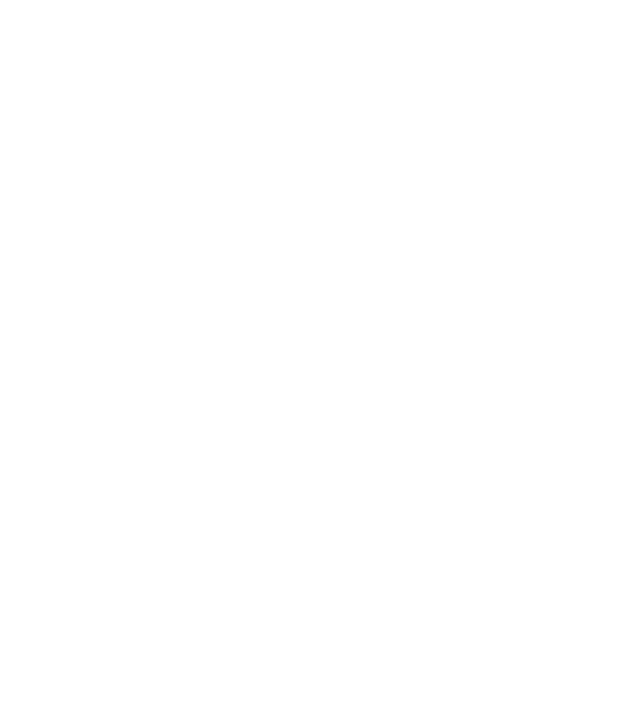
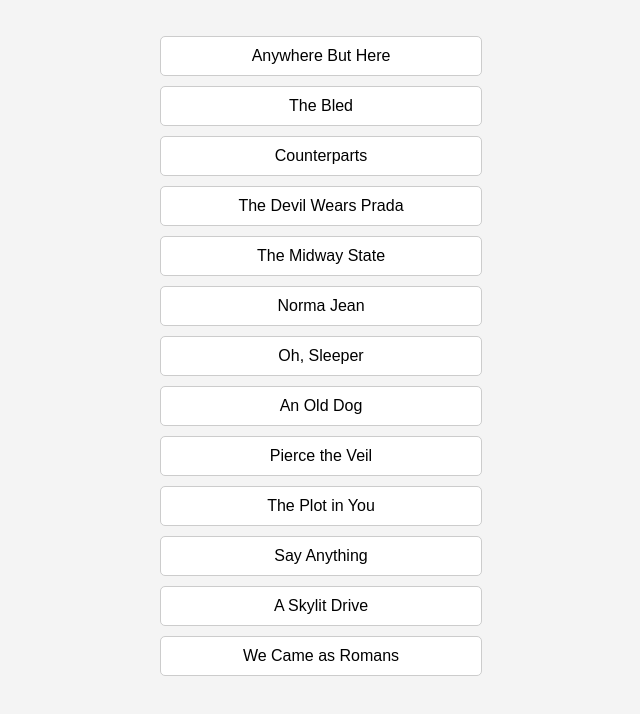
Before and after one commit to acciojob/sorting-articles-Deepanshu9643, a website: page main.html in a window 1280 px wide. Shown: the whole page, without its empty margins (319-959 px from the left). Drawn offline with Linux system fonts and the light colour scheme.

Commit message:
created a submission

```diff
--- a/main.html
+++ b/main.html
@@ -8,6 +8,9 @@
 
 <body>
 	<!-- the entire body must be written by student -->
+
+ <ul id="band"></ul>
+
     <script type="text/javascript" src="./script.js">
 </script>
 
--- a/script.js
+++ b/script.js
@@ -1 +1,34 @@
 //your JS code here. If required.
+const bands = [
+    'The Plot in You',
+    'The Devil Wears Prada',
+    'Pierce the Veil',
+    'Norma Jean',
+    'The Bled',
+    'Say Anything',
+    'The Midway State',
+    'We Came as Romans',
+    'Counterparts',
+    'Oh, Sleeper',
+    'A Skylit Drive',
+    'Anywhere But Here',
+    'An Old Dog'
+];
+
+// Function to sort the bands while ignoring specific words
+const sortBands = (bands) => {
+    return bands.sort((a, b) => {
+        const strippedA = a.replace(/^(a |an |the )/i, '').toLowerCase();
+        const strippedB = b.replace(/^(a |an |the )/i, '').toLowerCase();
+        return strippedA.localeCompare(strippedB);
+    });
+};
+
+// Insert sorted bands into the unordered list
+const sortedBands = sortBands(bands);
+const bandList = document.getElementById('band');
+sortedBands.forEach(band => {
+    const li = document.createElement('li');
+    li.textContent = band;
+    bandList.appendChild(li);
+});
--- a/styles.css
+++ b/styles.css
@@ -1 +1,31 @@
 /*  your css code here. If applicable */
+body {
+    font-family: Arial, sans-serif;
+    text-align: center;
+    background-color: #f4f4f4;
+    margin: 0;
+    padding: 20px;
+}
+
+h1 {
+    color: #333;
+}
+
+#band {
+    list-style-type: none;
+    padding: 0;
+}
+
+#band li {
+    background: #fff;
+    border: 1px solid #ccc;
+    margin: 10px auto;
+    padding: 10px;
+    width: 300px;
+    border-radius: 5px;
+    transition: background 0.3s;
+}
+
+#band li:hover {
+    background: #e0e0e0;
+}
```
